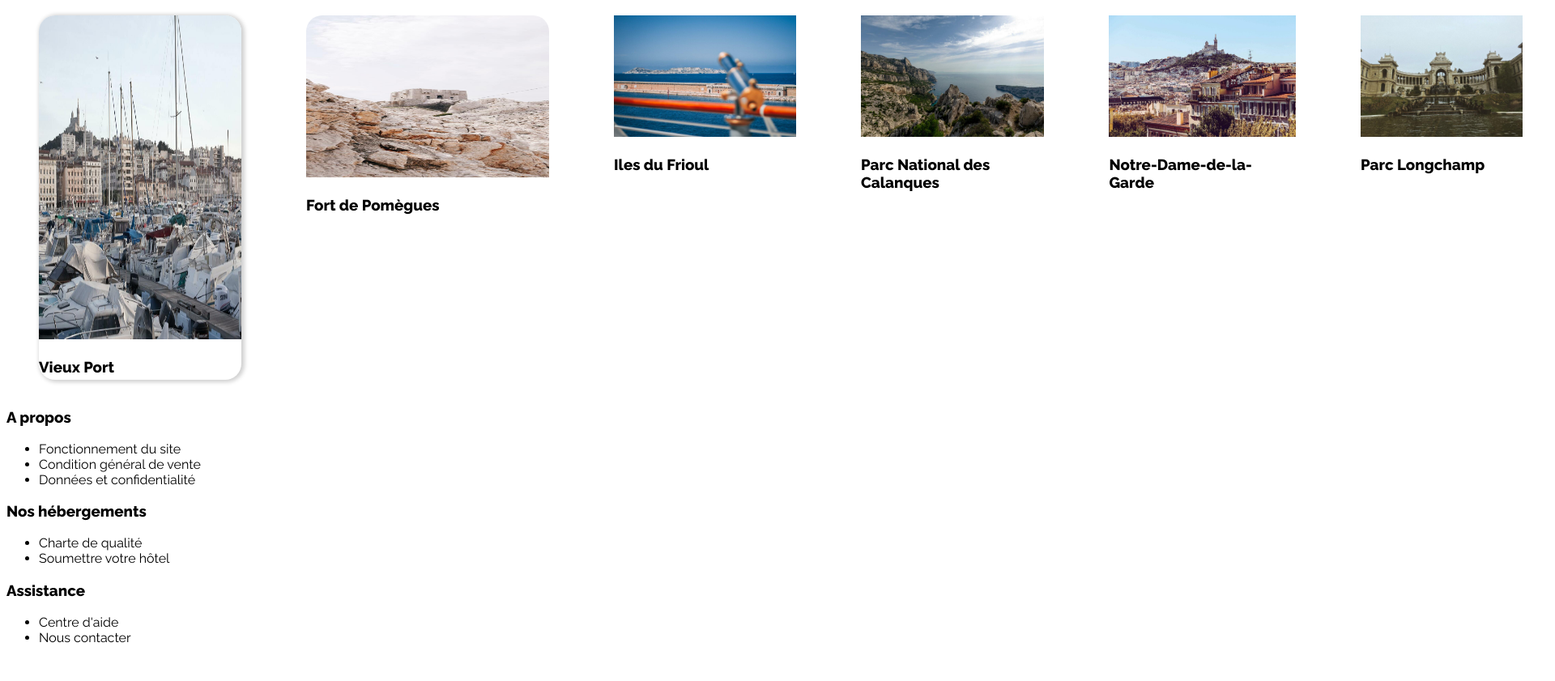
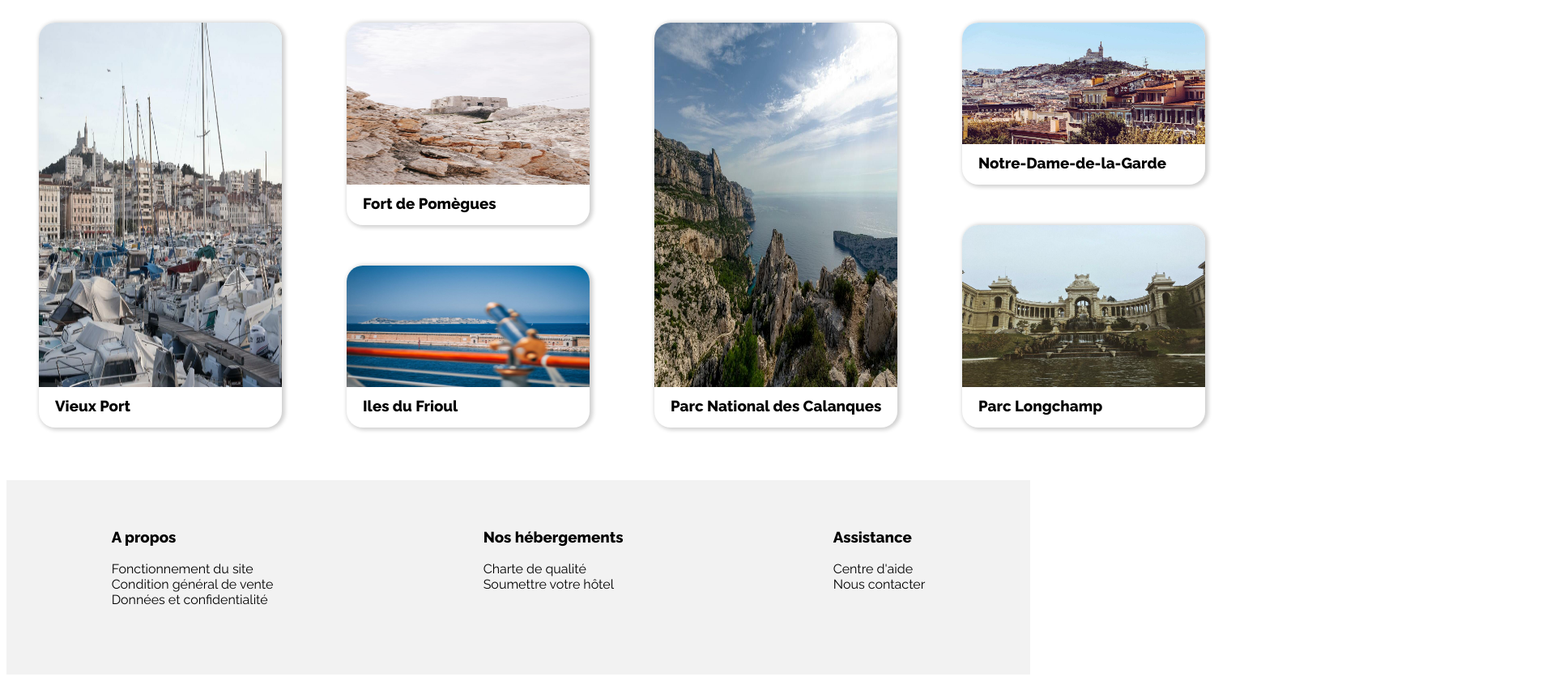
Before and after one commit to jawed92/JawedOURAOU_2_28022021, a plain HTML site: page index.html in a window 1280 px wide. Shown: the part 1533-2374 px from the top of the page at 81% size, 1920 px wide, since content can reach past the window. Drawn offline with Linux system fonts and the light colour scheme.

Commit message:
bloc activité et footer

```diff
--- a/index.html
+++ b/index.html
@@ -27,12 +27,11 @@
                     <i class="fas fa-map-marker-alt position"></i>
                     <input id="champ" type="text" value="Marseille, France" />
                     <input class="recherche" type="button" value="Rechercher" >
-                        <div id="filtres">
-                            <span class="filtre"> Filtres </span>
-                            <a href="#"> <i class="fas fa-money-bill-wave"></i><span class="economie"> Economique</span></a>
-                            <a href="#"> <i class="fas fa-child"></i><span class="familial"> Familial</span></a>
-                            <a href="#" class="dog"> <i class="fas fa-heart"></i><span class="romantique"> Romantique</span></a>
-                            <a href="#"> <i class="fas fa-dog "></i><span class="animaux"> Animaux autorisés</span></a>
+                            <div id="filtres"><span class="filtre"> Filtres </span>
+                            <a href="#"> <i class="fas fa-money-bill-wave filtre"></i><span class="economie"> Economique</span></a>
+                            <a href="#"> <i class="fas fa-child filtre"></i><span class="familial"> Familial</span></a>
+                            <a href="#" class="dog"> <i class="fas fa-heart filtre"></i><span class="romantique"> Romantique</span></a>
+                            <a href="#"> <i class="fas fa-dog filtre"></i><span class="animaux"> Animaux autorisés</span></a>
                         </div>
                 </div>
                 <div id="info"><p><i class="fas fa-info"></i>Plus de 500 logements sont disponibles dans cette ville</p></div>
--- a/style.css
+++ b/style.css
@@ -4,6 +4,10 @@ body
     font-family: 'Raleway', sans-serif;
     display: flex;
     justify-content: center;
+}
+ul
+{
+    list-style: none;
 }
 a
 {
@@ -86,8 +90,13 @@ header
 {
     font-weight: bold;
     display: flex;
-    justify-content: flex-start;
+
     margin-top: 40px;
+}
+.filtre:hover
+{
+    background-color: #f3f8ff;
+    transform: scale(1.015);
 }
 .fa-money-bill-wave
 {
@@ -98,6 +107,7 @@ header
     color: #0065FC;
     margin-top: -20px;
     align-items: center;
+
 }
 .economie
 {
@@ -332,49 +342,172 @@ header
 /*Activitées*/
 #activites
 {
-   width: 100%;
+
 }
 #contenuActivite
 {
    display: flex;
-
-
+   flex-direction: column;
+   flex-wrap: wrap;
+   justify-content: space-around;
+   width: 100%;
+   height: 550px;
 }
 .image1Figure
 {
-    width: 250px;
-   height: 450px;
+   height: 500px;
+   width: 300px;
    background-color: white;
    border-radius: 20px;
    box-shadow: 2px 1px 5px 2px rgb(209, 209, 209);
 }
+.image1Figure:hover
+{
+    background-color: #f3f8ff;
+    transform: scale(1.015);
+}
+
 .image1ActiviteImage
 {
-
-    width: 250px;height: 400px;
+    width: 300px;
+    height: 450px;
     border-radius: 20px 20px 0px 0px;
-
 }
-
+.image1ActiviteTitre
+{
+    padding-left: 20px;
+    line-height: 0px;
+}
+.image2Figure
+{
+    height: 250px;
+    width: 300px;
+   background-color: white;
+   border-radius: 20px;
+   box-shadow: 2px 1px 5px 2px rgb(209, 209, 209);
+}
+.image2Figure:hover
+{
+    background-color: #f3f8ff;
+    transform: scale(1.015);
+}
 .image2ActiviteImage
 {
     height: 200px;
     width: 300px;
     border-radius: 20px 20px 0px 0px;
 }
+.image2ActiviteTitre
+{
+    padding-left: 20px;
+    line-height: 0px;
+}
+.image3Figure
+{
+    height: 200px;
+    width: 300px;
+   background-color: white;
+   border-radius: 20px;
+   box-shadow: 2px 1px 5px 2px rgb(209, 209, 209);
+}
+.image3Figure:hover
+{
+    background-color: #f3f8ff;
+    transform: scale(1.015);
+}
 .image3ActiviteImage
 {
     height: 150px;
+    width: 300px;
+    border-radius: 20px 20px 0px 0px;
 }
+.image3ActiviteTitre
+{
+    padding-left: 20px;
+    line-height: 0px;
+}
+.image4Figure
+{
+    height: 500px;
+    width: 300px;
+    background-color: white;
+    border-radius: 20px;
+    box-shadow: 2px 1px 5px 2px rgb(209, 209, 209);
+ }
+ .image4Figure:hover
+ {
+     background-color: #f3f8ff;
+     transform: scale(1.015);
+ }
 .image4ActiviteImage
 {
-    height: 150px;
+    height: 450px;
+    width: 300px;
+    border-radius: 20px 20px 0px 0px;
 }
+.image4ActiviteTitre
+{
+    padding-left: 20px;
+    line-height: 0px;
+}
+.image5Figure
+{
+    height: 200px;
+    width: 300px;
+   background-color: white;
+   border-radius: 20px;
+   box-shadow: 2px 1px 5px 2px rgb(209, 209, 209);
+}
+.image5Figure:hover
+ {
+     background-color: #f3f8ff;
+     transform: scale(1.015);
+ }
 .image5ActiviteImage
 {
     height: 150px;
+    width: 300px;
+    border-radius: 20px 20px 0px 0px;
 }
+.image5ActiviteTitre
+{
+    padding-left: 20px;
+    line-height: 0px;
+}
+.image6Figure
+{
+    height: 250px;
+    width: 300px;
+   background-color: white;
+   border-radius: 20px;
+   box-shadow: 2px 1px 5px 2px rgb(209, 209, 209);
+}
+.image6Figure:hover
+ {
+    background-color: #f3f8ff;
+    transform: scale(1.015);
+ }
 .image6ActiviteImage
 {
-    height: 150px;
+    height: 200px;
+    width: 300px;
+    border-radius: 20px 20px 0px 0px;
 }
+.image6ActiviteTitre
+{
+    padding-left: 20px;
+    line-height: 0px;
+}
+footer
+{
+    display: flex;
+    justify-content: space-around;
+    height: 200px;
+    background-color: #F2F2F2;
+    padding-top: 40px;
+    margin-top: 40px;
+}
+ul
+{
+    padding-left: 0px;
+}
```
